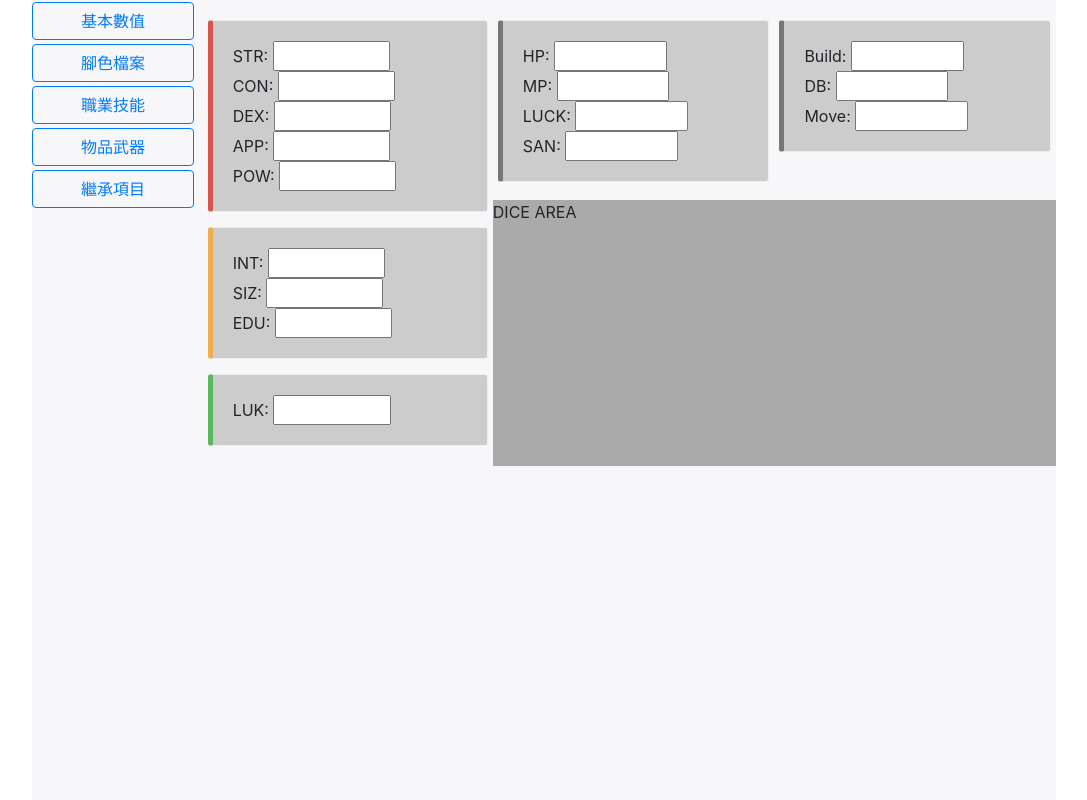
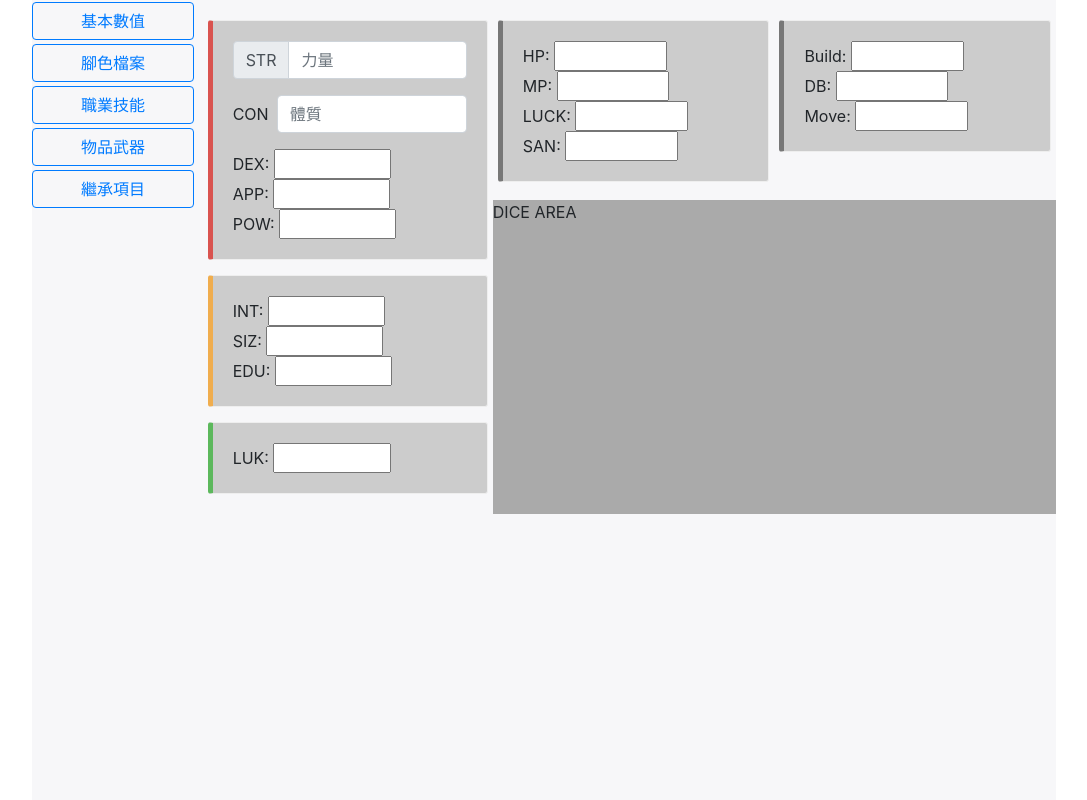
Before and after one commit to ntp890517/COC, a Django app: page /index/ in a window 1280 px wide. Shown: the part 56-856 px from the top of the page, without its empty margins (96-1183 px from the left). Run offline with Django 3.2, Linux system fonts and the light colour scheme; some libraries are stand-ins or nearby versions.

Commit message:
input for demo

```diff
--- a/COC/Create_Character/templates/index.html
+++ b/COC/Create_Character/templates/index.html
@@ -123,8 +123,18 @@
             <div class="srlin-container">
                 <div class="srlin-value-col-1">
                     <div class="bs-callout bs-callout-danger" style="background-color: #CCCCCC;">
-                        STR: <input type="text" name="str" style="width: 50%"><br>
-                        CON: <input type="text" name="con" style="width: 50%"><br>
+                        <div class="input-group mb-3">
+                            <div class="input-group-prepend">
+                                <span class="input-group-text" id="inputGroup-STR">STR</span>
+                            </div>
+                            <input type="text" class="form-control" aria-label="Default" aria-describedby="inputGroup-STR" placeholder="力量">
+                        </div>
+                        <div class="form-group row">
+                            <label for="inputCON" class="col-sm-2 col-form-label">CON</label>
+                            <div class="col-sm-10">
+                                <input type="email" class="form-control" id="inputCON" placeholder="體質">
+                            </div>
+                        </div>
                         DEX: <input type="text" name="dex" style="width: 50%"><br>
                         APP: <input type="text" name="app" style="width: 50%"><br>
                         POW: <input type="text" name="pow" style="width: 50%"><br>
```
